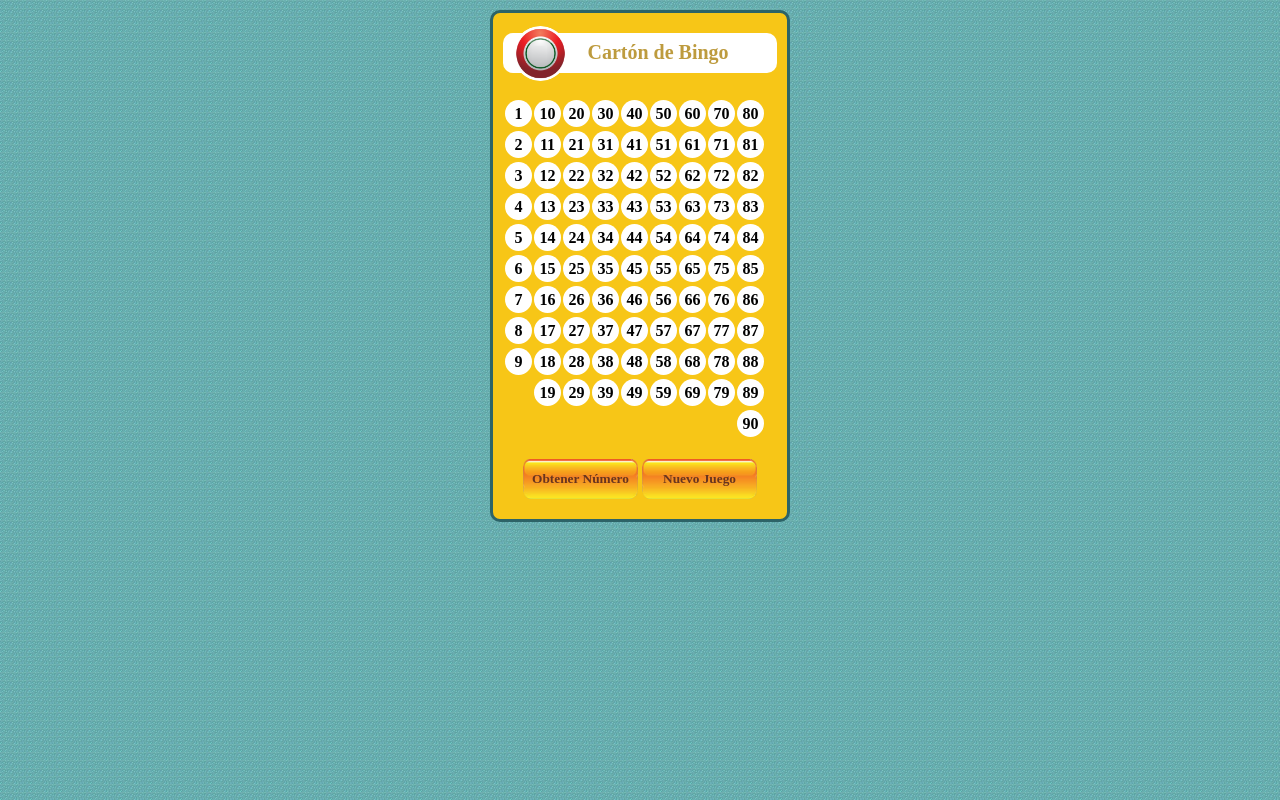
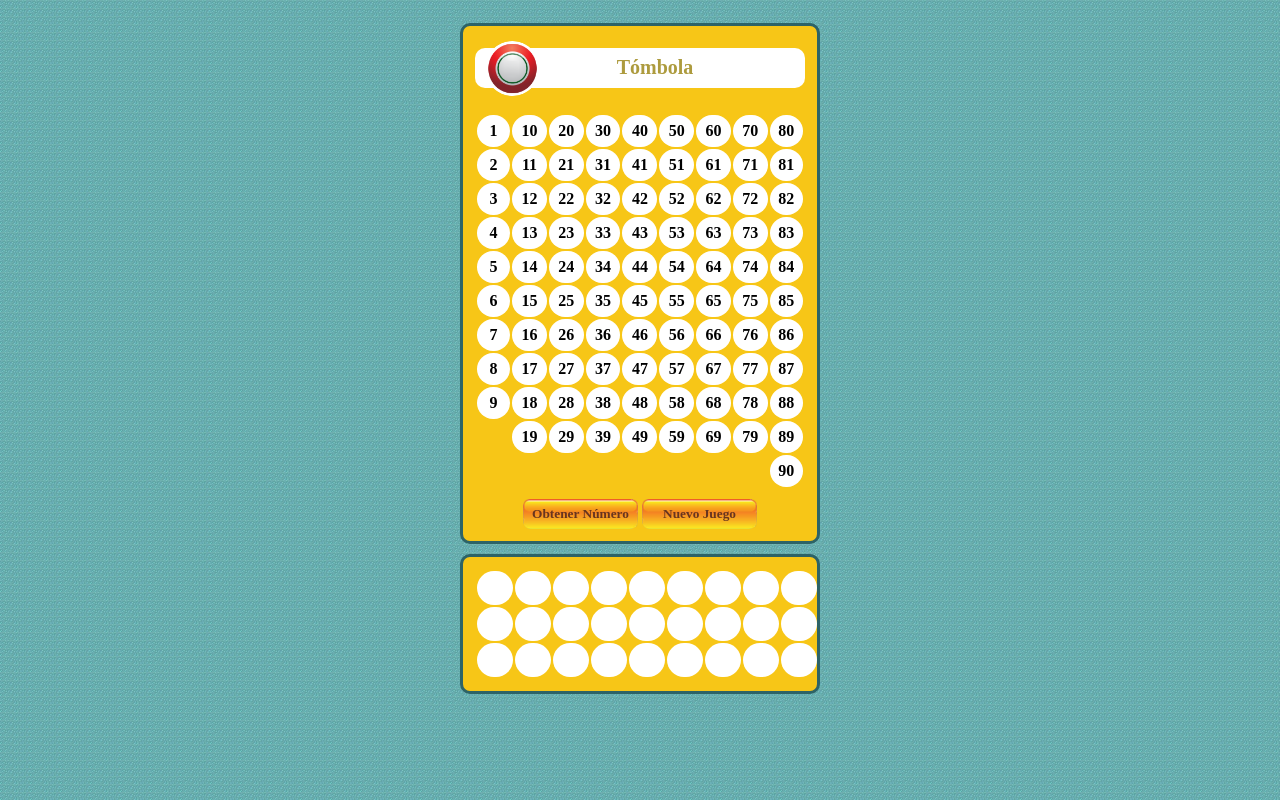
Before and after one commit to OdeiRZ/Binweb, a PHP site: page / in a window 1280 px wide. Run offline with PHP 8.4, Linux system fonts and the light colour scheme.

Commit message:
Añadidas casillas de comprobación de bingo

```diff
--- a/public/index.php
+++ b/public/index.php
@@ -35,17 +35,20 @@
 		<title>BinWeb</title>
 	</head>
 	<body>
-		<div>
+		<form action="index.php" method="post">
+			<div>
 <?php
-			$auxAleatorio=($aleatorio!=0)? $aleatorio :"";
-			echo "\t\t\t<p><span>".$auxAleatorio."</span><span>Cartón de Bingo</span></p>\n";
-			echo dibujaTabla($aleatorio,$_SESSION['carton']);
+				$auxAleatorio=($aleatorio!=0)? $aleatorio :"";
+				echo "\t\t\t\t<p><span>".$auxAleatorio."</span><span>Tómbola</span></p>\n";
+				echo dibujaTabla($aleatorio,$_SESSION['carton']);
 ?>
-			<form action="index.php" method="post">
 				<input type="submit" name="obtener" value="Obtener Número" <?= (count(array_keys($_SESSION['carton'],0))==0) ? "disabled" : ""; ?>>
 				<input type="submit" name="nuevo"	value="Nuevo Juego">
-			</form>
-		</div>
-		<?= isDebug($debug); ?>
+			</div>
+			<div>
+				<?= dibujaBoleto(); ?>
+			</div>
+		</form>
+<?= isDebug($debug); ?>
 	</body>
 </html>
--- a/public/recursos/css/estilos.css
+++ b/public/recursos/css/estilos.css
@@ -1,14 +1,14 @@
 body
 {
-	margin:10px auto;
-	width:300px;
 	background-image:url('/recursos/imagenes/textura.jpg');
 }
 div
 {
+	margin:10px auto;
+	width:330px;
 	border:3px solid #2D6367;
 	border-radius:10px;
-	padding:10px 10px 0px 10px;
+	padding:12px;
 	background-color:#F7C617;
 }
 div > p
@@ -36,11 +36,10 @@ div > p > span:first-child
 }
 div > p > span + span
 {
-	position:fixed;
-	margin:-45px 0px 0px 55px;
+	display:block;
+	margin:-45px 0px 0px 30px;
 	padding:5px;
-	width:170px;
-	color:#BD9B3E;
+	color:#AD9B3E;
 	font-size:20px;
 	font-weight:bold;
 	text-align:center;
@@ -49,10 +48,14 @@ table td
 {
 	border-radius:20px;
 	background-color:white;
-	width:25px;
-	height:25px;
+	width:35px;
+	height:30px;
 	text-align:center;
 	font-weight:bold;
+}
+table td + td
+{
+	margin:10px;
 }
 table td.oculto
 {
@@ -72,12 +75,24 @@ table td.actual
 }
 form
 {
-	padding:20px;
+	padding:5px;
 	text-align:center;
+}
+form input[type=number]
+{
+	border-radius:20px;
+	width:30px;
+	height:30px;
+	font-family:serif;
+	border:none;
+	color:brown;
+	font-weight:bold;
+	font-size:15px;
 }
 form input[type=submit]
 {
-	height:40px;
+	margin-top:10px;
+	height:30px;
 	width:115px;
 	font-family:serif;
 	background-color:transparent;
```
Also changed, not shown: public/recursos/inc/funciones.php (+22 -5 lines), 1 other file.
